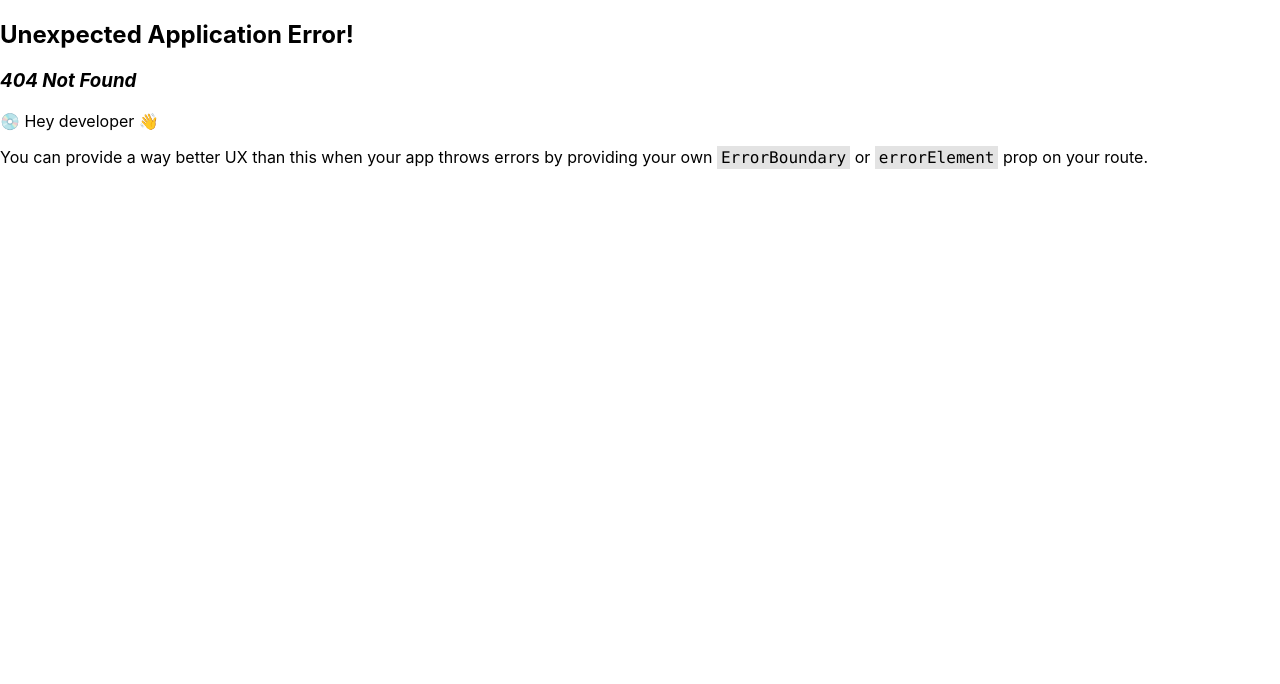
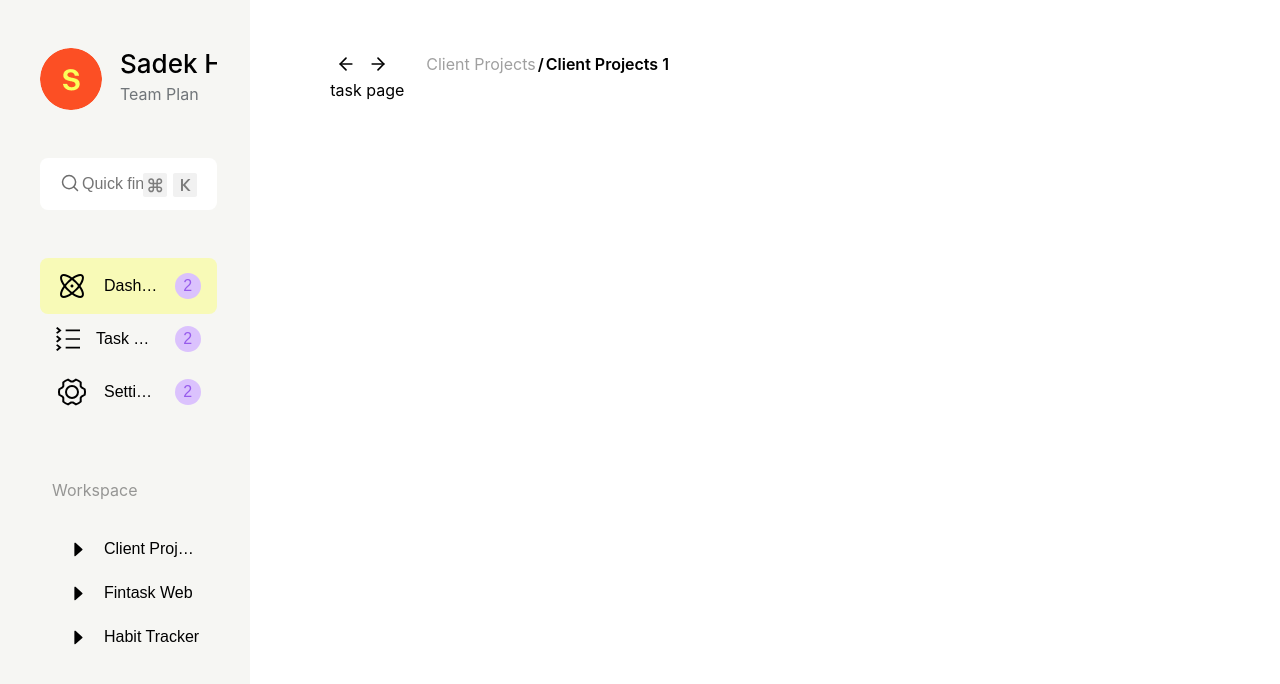
Before and after one commit to kiabetsu/daily-mapping, a React (Create React App) app: page /workspace/0/task/0 in a window 1280 px wide. Before the commit this address had no page. Shown: the top 684 px of the page. Built offline with nearby package versions, Linux system fonts and the light colour scheme; a web font is replaced by a local one.

Commit message:
add breadcrumbs layout and logic

```diff
--- a/src/App.tsx
+++ b/src/App.tsx
@@ -15,7 +15,7 @@ const router = createBrowserRouter([
       { path: 'categories', element: <div>categories page</div> },
       { path: 'settings', element: <div>settings page</div> },
       { path: 'workspace/:workspaceId', element: <div>workspace</div> },
-      { path: 'task/:taskId', element: <div>task page</div> },
+      { path: 'workspace/:workspaceId/task/:taskId', element: <div>task page</div> },
     ],
   },
 ]);
--- a/src/features/header/BreadcrumbBar/BreadcrumbBar.module.scss
+++ b/src/features/header/BreadcrumbBar/BreadcrumbBar.module.scss
@@ -1,5 +1,30 @@
-.navArrow {
-  border-radius: 50%;
-  width: 32px;
-  height: 32px;
+.breadcrumbs {
+  display: flex;
+  align-items: center;
 }
+
+.item {
+  display: inline-flex;
+  align-items: center;
+}
+
+.link {
+  color: #a0a0a0;
+  text-decoration: none;
+  transition: color 0.2s linear;
+
+  &:hover {
+    color: color-mix(in srgb, #a0a0a0 80%, black 20%);
+    text-decoration: underline;
+  }
+}
+
+.current {
+  font-weight: 600;
+  color: #000;
+}
+
+.separator {
+  margin: 0 2px;
+  // color: #a0a0a0;
+}
--- a/src/features/header/BreadcrumbBar/BreadcrumbBar.tsx
+++ b/src/features/header/BreadcrumbBar/BreadcrumbBar.tsx
@@ -3,24 +3,39 @@ import { ArrowLeft, ArrowRight } from 'lucide-react';
 
 import styles from './BreadcrumbBar.module.scss';
 import { Button } from '../../../components/Button/Button';
+import { useCreateCrumbs } from '../hooks/useBreadcrumbs';
 
 export const BreadcrumbBar = () => {
+  const { rout, Link, breadcrumbs } = useCreateCrumbs();
+
   return (
-    <div className={styles.header}>
-      <div className={styles.nav}>
-        <Button
-          iconButton={true}
-          startIcon={<ArrowLeft size={20} />}
-          variant="text"
-          className={`${styles.navArrow} `}
-        />
-        <Button
-          iconButton={true}
-          startIcon={<ArrowRight size={20} />}
-          variant="text"
-          className={`${styles.navArrow} `}
-        />
-      </div>
-    </div>
+    <nav className={styles.breadcrumbs}>
+      {breadcrumbs.map((item, index) => {
+        const isLast = index === rout.filter((item) => isNaN(Number(item))).length - 1;
+        const isFirst = index === 0;
+        console.log('item', item, 'isLast', isLast);
+        console.log('rout', rout, 'rout.length', rout.length, 'index', index);
+
+        if (item !== undefined) {
+          return (
+            <span key={item.link} className={styles.item}>
+              {!isLast ? (
+                <Link to={item.link} className={styles.link}>
+                  {!isFirst && <span className={styles.separator}>/</span>}
+                  <span className={styles.label}>{item.label}</span>
+                </Link>
+              ) : (
+                <span className={styles.current}>
+                  <span className={styles.separator}>/</span>
+                  <span className={styles.label}>{item.label}</span>
+                </span>
+              )}
+            </span>
+          );
+        } else {
+          <span>ERRRRRRRRRROR</span>;
+        }
+      })}
+    </nav>
   );
 };
--- a/src/features/header/Header.tsx
+++ b/src/features/header/Header.tsx
@@ -3,11 +3,9 @@ import { ArrowLeft, ArrowRight } from 'lucide-react';
 
 import styles from './Header.module.scss';
 import { Button } from '../../components/Button/Button';
+import { BreadcrumbBar } from './BreadcrumbBar/BreadcrumbBar';
 
 export const Header = () => {
-  const items = [{ label: 'Projects' }, { label: 'LandingPage' }];
-  const lastIndex = items.length - 1;
-
   return (
     <div className={styles.header}>
       <div className={styles.navArrows}>
@@ -25,28 +23,7 @@ export const Header = () => {
         />
       </div>
 
-      <nav className={styles.breadcrumbs}>
-        {items.map((item, index) => {
-          const isLast = index === lastIndex;
-          const isFirst = index === 0;
-
-          return (
-            <span key={item.label} className={styles.item}>
-              {!isLast ? (
-                <>
-                  {!isFirst && <span className={styles.separator}> / </span>}
-                  <span className={styles.prev}>{item.label}</span>
-                </>
-              ) : (
-                <>
-                  <span className={styles.currentSeparator}> / </span>
-                  <span className={styles.current}>{item.label}</span>
-                </>
-              )}
-            </span>
-          );
-        })}
-      </nav>
+      <BreadcrumbBar />
     </div>
   );
 };
--- /dev/null
+++ b/src/features/header/hooks/useBreadcrumbs.ts
@@ -0,0 +1,92 @@
+import React from 'react';
+import { useLocation, Link, useParams } from 'react-router-dom';
+
+import { workspaceProjects } from '../../sidebar/store/data';
+
+export const useCreateCrumbs = () => {
+  const location = useLocation();
+  const rout = location.pathname.split('/').filter(Boolean);
+  const params = useParams();
+
+  interface ITask {
+    id: number;
+    title: string;
+    isActive: boolean;
+  }
+
+  interface IWorkspace {
+    id: number;
+    title: string;
+    isActive: boolean;
+    tasks: ITask[];
+  }
+
+  type taskByIdType = {
+    workspace: IWorkspace;
+    task: ITask;
+  };
+
+  // Словарь для быстрого поиска по id
+  const workspaceById = React.useMemo(() => {
+    const map: Record<number, IWorkspace> = {};
+    workspaceProjects.forEach((ws) => {
+      map[ws.id] = ws;
+    });
+    return map;
+  }, []);
+
+  const taskById = React.useMemo(() => {
+    const map: Record<number, taskByIdType> = {};
+    workspaceProjects.forEach((ws) => {
+      ws.tasks.forEach((task) => {
+        map[task.id] = { workspace: ws, task };
+      });
+    });
+    return map;
+  }, []);
+
+  const breadcrumbs = React.useMemo(() => {
+    const result = [];
+    const options = ['dashboard', 'categories', 'settings'];
+
+    const isOption = location.pathname.split('/').some((item) => options.includes(item));
+
+    if (isOption) {
+      const option = location.pathname.split('/').filter(Boolean)[0];
+      result.push({
+        type: 'option',
+        label: option.slice(0, 1).toUpperCase() + option.slice(1),
+        link: `/${option}`,
+      });
+    }
+
+    const workspaceId = params.workspaceId;
+    if (workspaceId !== undefined) {
+      const workspace = workspaceById[Number(workspaceId)];
+      if (workspace) {
+        result.push({
+          type: 'workspace',
+          label: workspace.title,
+          link: `/workspace/${workspace.id}`,
+        });
+      }
+    }
+
+    const taskId = params.taskId;
+    if (taskId !== undefined) {
+      const taskData = taskById[Number(taskId)];
+      if (taskData) {
+        result.push({
+          type: 'task',
+          label: taskData.task.title,
+          link: `/workspace/${taskData.workspace.id}/task/${taskData.task.id}`,
+        });
+      }
+    }
+
+    console.log(result);
+    return result;
+  }, [params.workspaceId, params.taskId, location]);
+
+  return { rout, Link, breadcrumbs };
+};
--- a/src/features/sidebar/components/WorkspaceTree/WorkspaceItem/Task/Task.tsx
+++ b/src/features/sidebar/components/WorkspaceTree/WorkspaceItem/Task/Task.tsx
@@ -14,12 +14,13 @@ interface ITaskSidebar {
   index: number;
   taskId: number;
   title: string;
+  workspaceId: number;
 }
 
-export const Task = ({ index, taskId, title }: ITaskSidebar) => {
+export const Task = ({ index, taskId, title, workspaceId }: ITaskSidebar) => {
   const { handleClick, activePageId } = useClick();
   return (
-    <Link to={`task/${taskId}`}>
+    <Link to={`workspace/${workspaceId}/task/${taskId}`}>
       <div className={styles.task}>
         {index === 0 ? (
           <Branch2 className={styles.branch2} />
--- a/src/features/sidebar/components/WorkspaceTree/WorkspaceItem/WorkspaceItem.tsx
+++ b/src/features/sidebar/components/WorkspaceTree/WorkspaceItem/WorkspaceItem.tsx
@@ -23,7 +23,7 @@ export const WorkspaceItem = ({ id, label, tasks }: WorkspaceItemProps) => {
       <ul className={`${styles.taskList} ${isExpanded ? styles.expandedTaskList : ''}`}>
         {tasks.map((task, index) => (
           <li className={styles.task} key={task.id}>
-            <Task taskId={task.id} index={index} title={task.title} />
+            <Task taskId={task.id} index={index} title={task.title} workspaceId={id} />
           </li>
         ))}
       </ul>
```
Also changed, not shown: src/store/store.ts (added, +14 -0 lines), src/store/type.ts (added, +7 -0 lines).
